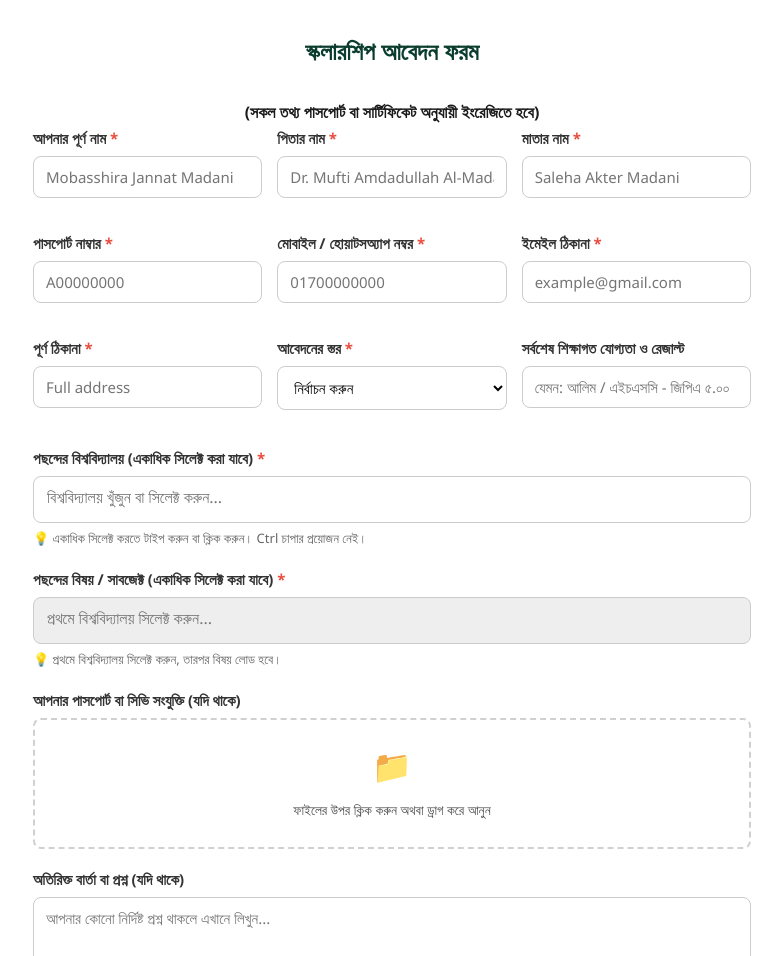
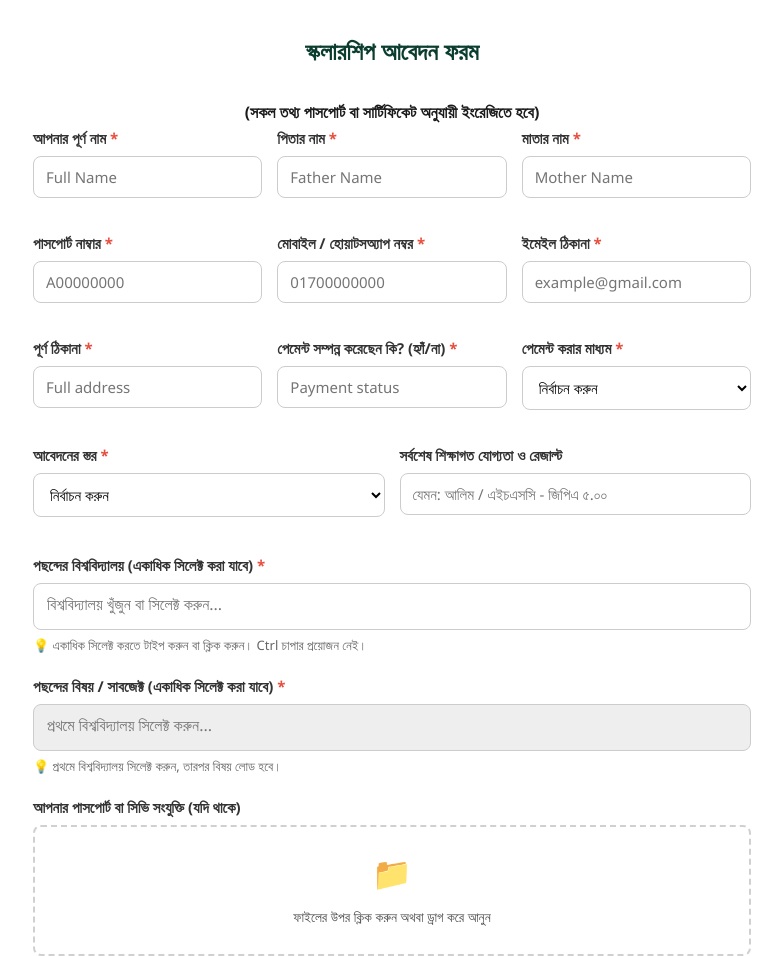
Before and after one commit to madaniohbd-sketch/Madani_scholarship_help_center, a website: page index.html in a window 1280 px wide. Shown: the part 10199-11155 px from the top of the page, without its empty margins (248-1030 px from the left). Drawn offline with nearby package versions, Linux system fonts and the light colour scheme.

Commit message:
Update index.html

```diff
--- a/index.html
+++ b/index.html
@@ -2917,16 +2917,16 @@ document.addEventListener("DOMContentLoaded", function () {
   <div class="form-row">
     <div class="form-group">
       <label>আপনার পূর্ণ নাম <span class="required">*</span></label>
-      <input type="text" name="fullName" placeholder="Mobasshira Jannat Madani" required>
+      <input type="text" name="fullName" placeholder="Full Name" required>
     </div>
     <div class="form-group">
       <label>পিতার নাম <span class="required">*</span></label>
-      <input type="text" name="fatherName" placeholder="Dr. Mufti Amdadullah Al-Madani" required>
+      <input type="text" name="fatherName" placeholder="Father Name" required>
       </div>
 
     <div class="form-group">
       <label>মাতার নাম <span class="required">*</span></label>
-      <input type="text" name="motherName" placeholder="Saleha Akter Madani" required>
+      <input type="text" name="motherName" placeholder="Mother Name" required>
     </div>
     <div class="form-group">
       <label>পাসপোর্ট  নাম্বার <span class="required">*</span></label>
@@ -2945,6 +2945,21 @@ document.addEventListener("DOMContentLoaded", function () {
     <div class="form-group">
       <label>পূর্ণ ঠিকানা <span class="required">*</span></label>
       <input type="address" name="address" placeholder="Full address" required>
+    </div>
+
+	<div class="form-group">
+      <label>পেমেন্ট সম্পন্ন করেছেন কি? (হ্যাঁ/না) <span class="required">*</span></label>
+      <input type="text" name="Payment status" placeholder="Payment status" required>
+    </div>
+	    <div class="form-group">
+      <label>পেমেন্ট করার মাধ্যম <span class="required">*</span></label>
+      <select name="level">
+        <option value="">নির্বাচন করুন</option>
+        <option value="বিকাশ">বিকাশ (Bkash)</option>
+        <option value="নগদ">নগদ (Nagad)</option>
+        <option value="রকেট">রকেট (Rocket)</option>
+        <option value="ব্যাংক">ব্যাংক (Bank)</option>
+      </select>
     </div>
 
     <div class="form-group">
```
